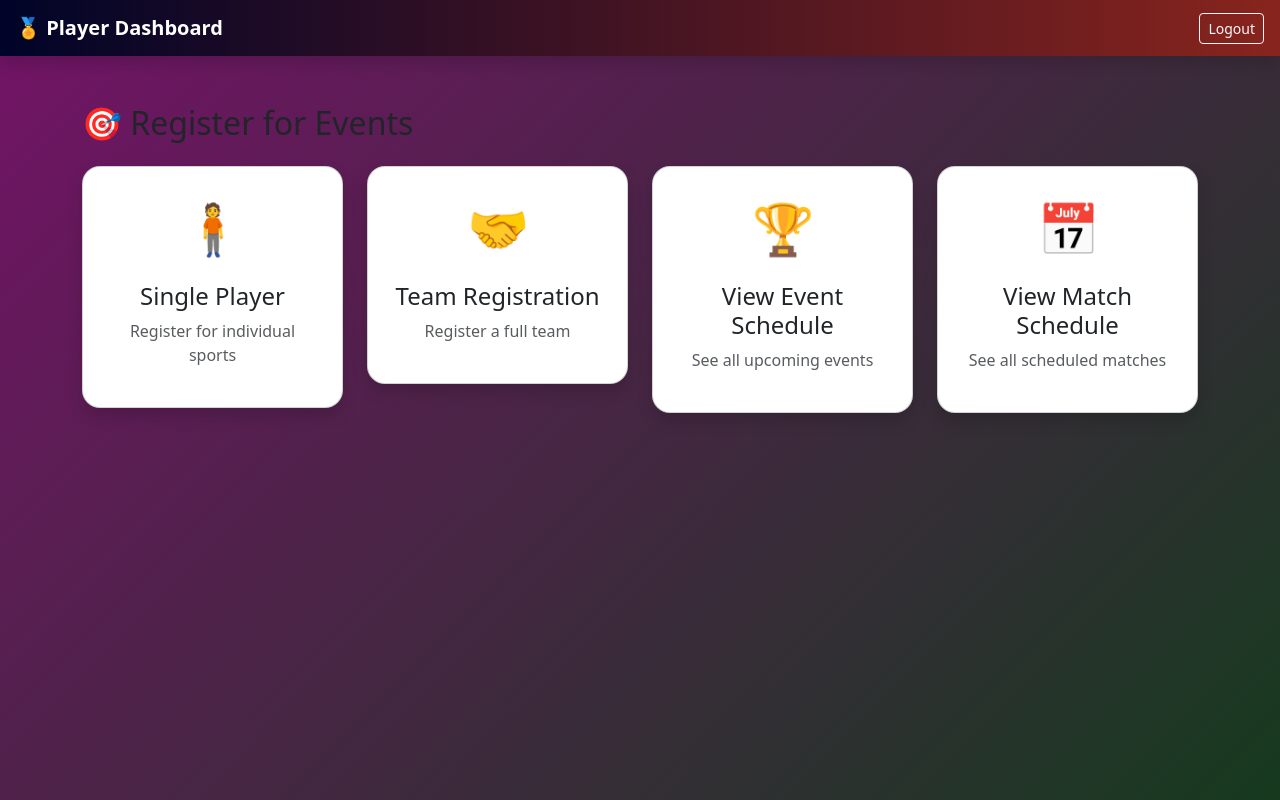
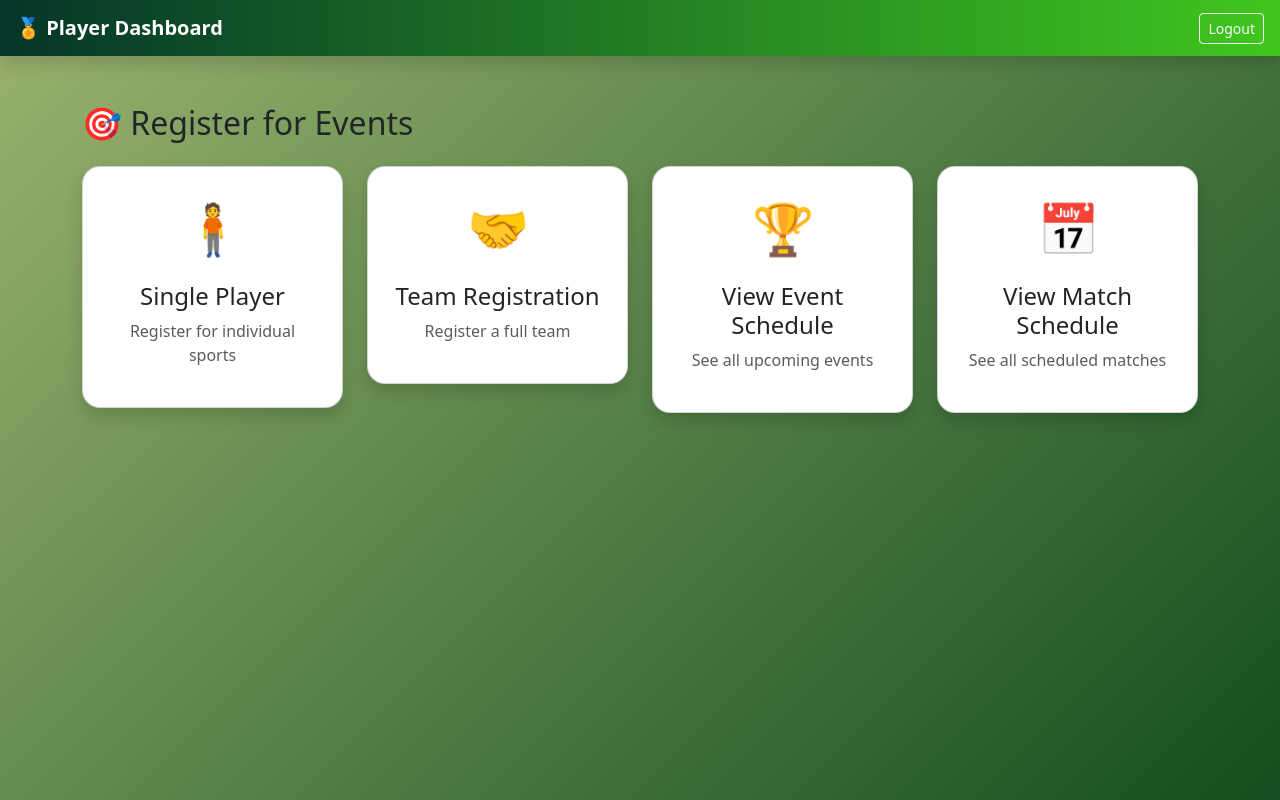
Before and after one commit to skzaid09/sports-portal-supabase, a Flask app: page /player/register in a window 1280 px wide. Run offline with Flask 3, Linux system fonts and the light colour scheme.

Commit message:
update finished3

```diff
--- a/backend/templates/player/register.html
+++ b/backend/templates/player/register.html
@@ -10,12 +10,12 @@
 <style>
 
 body{
-background:linear-gradient(135deg,#741367,#163a1e);
+background:linear-gradient(135deg,#9bb36f,#124e1f);
 min-height:100vh;
 }
 
 .navbar{
-background:linear-gradient(to right,#000428,#88241d);
+background:linear-gradient(to right,#053529,#40c71e);
 }
 
 
--- a/backend/templates/player/register_single.html
+++ b/backend/templates/player/register_single.html
@@ -10,12 +10,12 @@
 <style>
 
 body{
-background:linear-gradient(135deg,#741328,#9b4ba2);
+background:linear-gradient(135deg,#eb7e95,#4d0753);
 min-height:100vh;
 }
 
 .navbar{
-background:linear-gradient(to right,#000428,#004e92);
+background:linear-gradient(to right,#280005,#779200);
 }
 
 .card{
```
